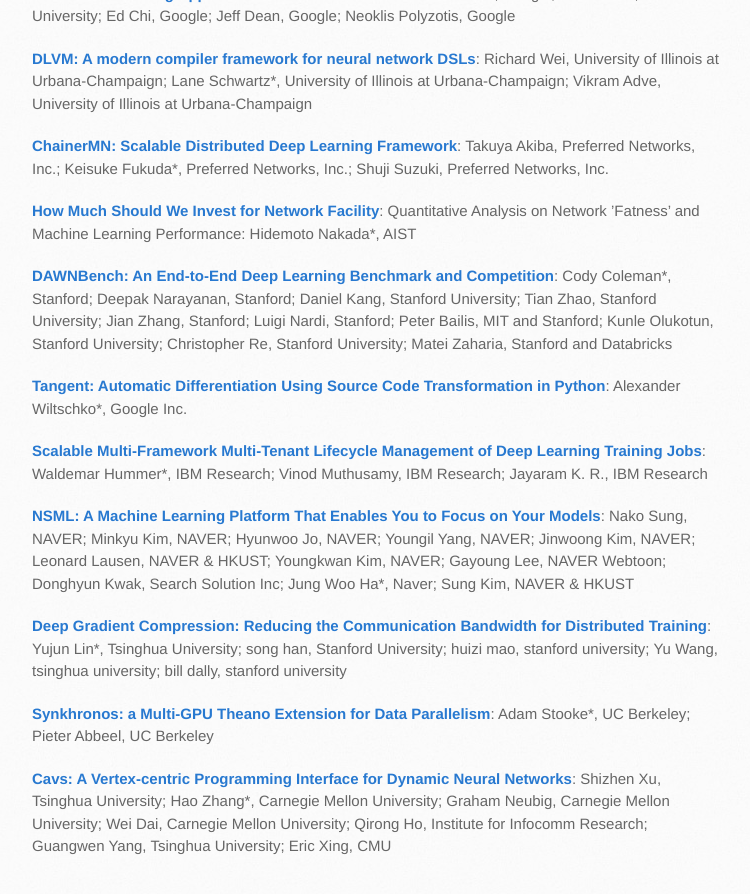
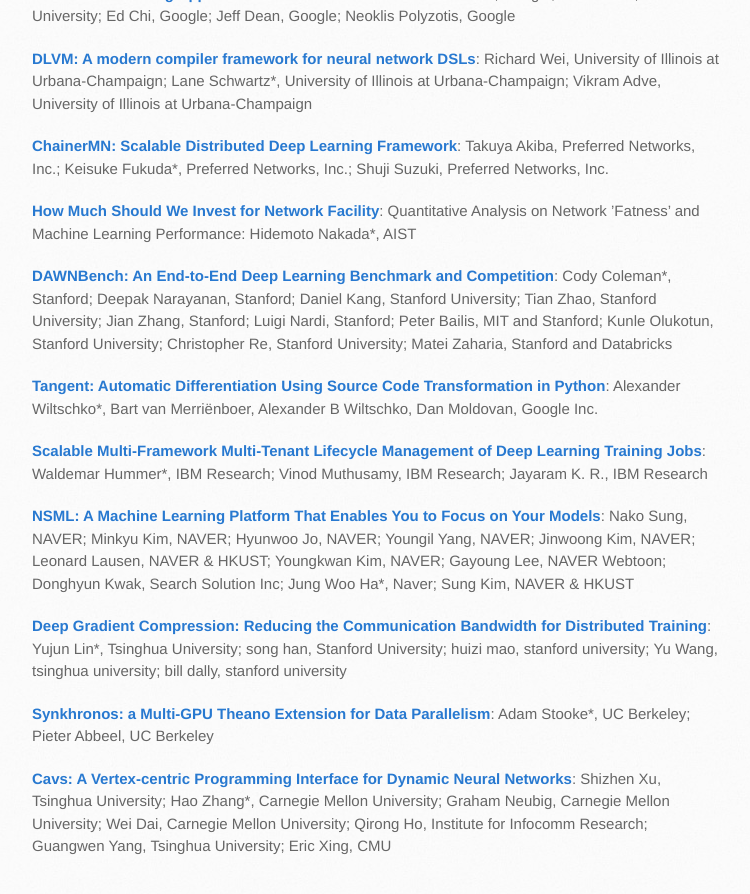
Before and after one commit to LearningSys/nips17, a Jekyll site: the page built from acceptedpapers.md, in a window 1280 px wide and 900 px high, scrolled down 1285 px. Shown: the top 894 px of the window, without its empty margins (138-888 px from the left). Built offline with Jekyll 4.4.1, drawn with Linux system fonts in a browser that asks for light colours; our own code applies the rules of GitHub Pages for plain Markdown files; the repository's description, which GitHub fills in, is left out.

Commit message:
Update acceptedpapers.md

```diff
--- a/acceptedpapers.md
+++ b/acceptedpapers.md
@@ -33,7 +33,7 @@
 
 [**DAWNBench: An End-to-End Deep Learning Benchmark and Competition**](assets/papers/paper_27.pdf): Cody Coleman*, Stanford; Deepak Narayanan, Stanford; Daniel Kang, Stanford University; Tian Zhao, Stanford University; Jian Zhang, Stanford; Luigi Nardi, Stanford; Peter Bailis, MIT and Stanford; Kunle Olukotun, Stanford University; Christopher Re, Stanford University; Matei Zaharia, Stanford and Databricks
 
-[**Tangent: Automatic Differentiation Using Source Code Transformation in Python**](assets/papers/paper_28.pdf): Alexander Wiltschko*, Google Inc.
+[**Tangent: Automatic Differentiation Using Source Code Transformation in Python**](assets/papers/paper_28.pdf): Alexander Wiltschko*, Bart van Merriënboer, Alexander B Wiltschko, Dan Moldovan, Google Inc.
 
 [**Scalable Multi-Framework Multi-Tenant Lifecycle Management of Deep Learning Training Jobs**](assets/papers/paper_29.pdf): Waldemar Hummer*, IBM Research; Vinod Muthusamy, IBM Research; Jayaram K. R., IBM Research
 
```
